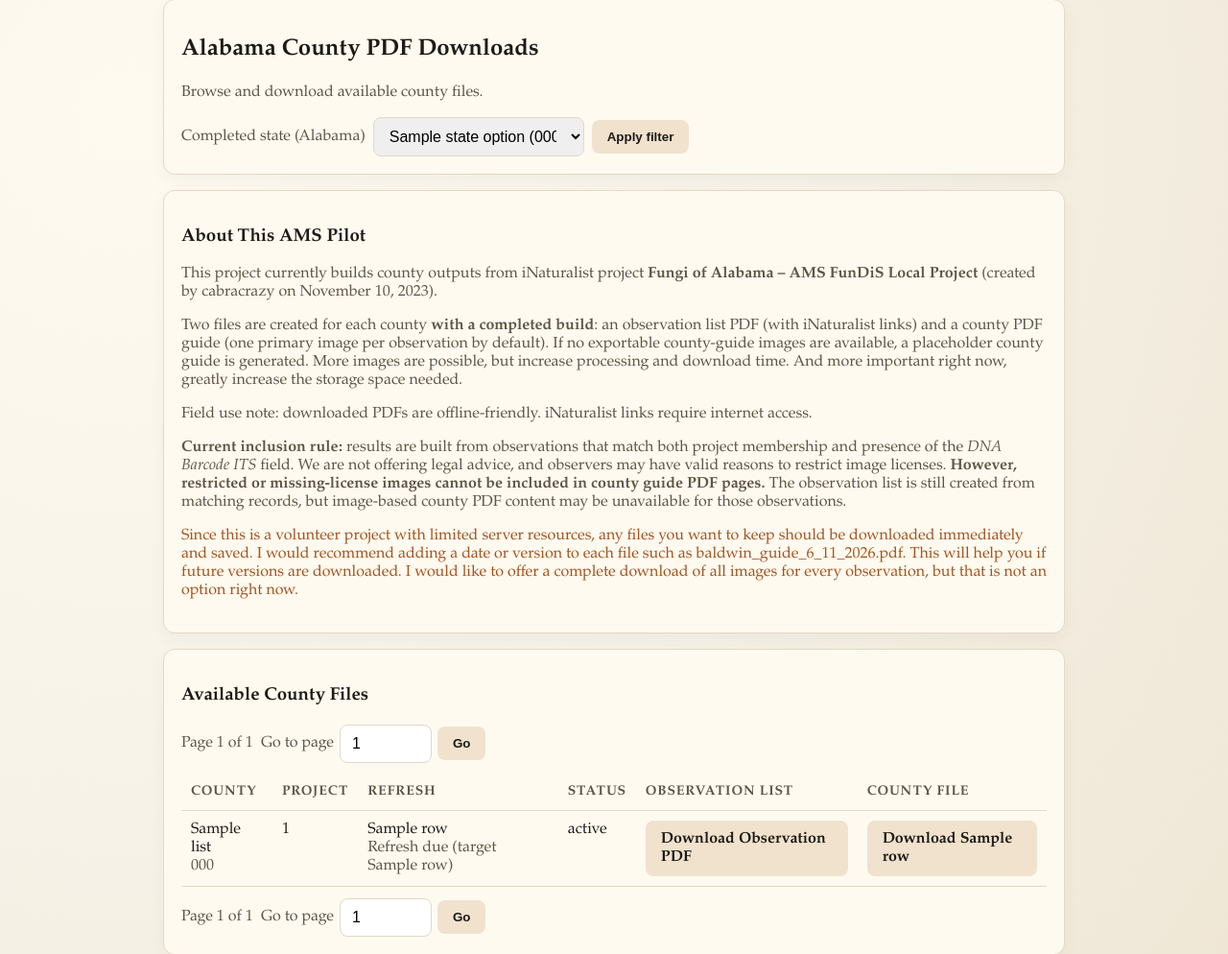
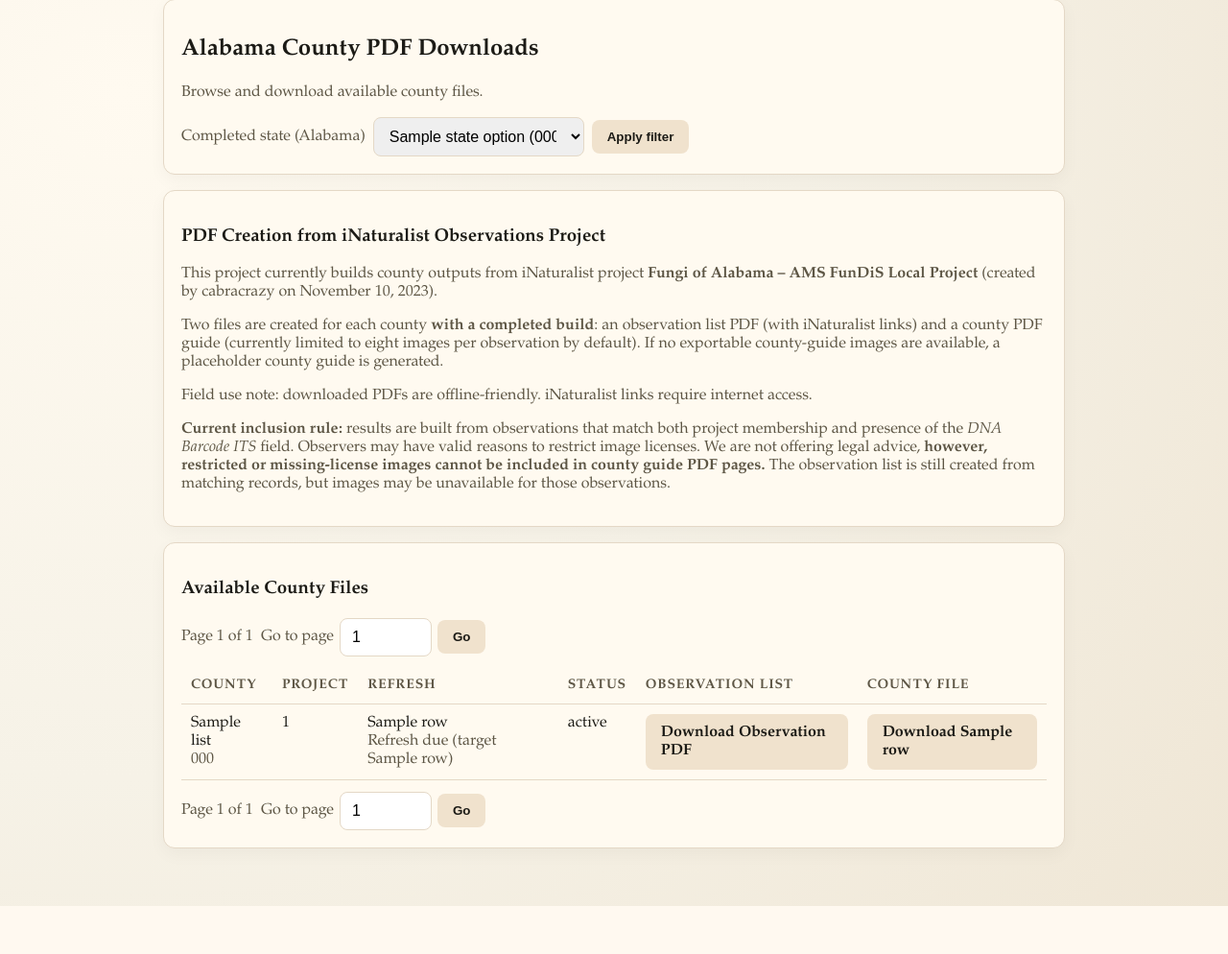
Before and after one commit to mrdbidwill/mydnaobv, a Python web app: template app/templates/index.html in a window 1280 px wide. Shown: the part 116-1110 px from the top of the page at 96% size. After the commit the page ends 1060 px from the top, so only its background shows below. Run offline with Jinja, Linux system fonts and the light colour scheme; the template is opened without the code that fills it: most values are stand-ins (such as "Sample title", 1, 10 or a date in 2020).

Commit message:
Minor text edits to project description at this time

```diff
--- a/app/templates/index.html
+++ b/app/templates/index.html
@@ -20,12 +20,11 @@
     </div>
 
     <div class="card">
-      <h3>About This AMS Pilot</h3>
+      <h3>PDF Creation from iNaturalist Observations Project</h3>
       <p class="muted">This project currently builds county outputs from iNaturalist project <strong>Fungi of Alabama – AMS FunDiS Local Project</strong> (created by cabracrazy on November 10, 2023).</p>
-      <p class="muted">Two files are created for each county <strong>with a completed build</strong>: an observation list PDF (with iNaturalist links) and a county PDF guide (one primary image per observation by default). If no exportable county-guide images are available, a placeholder county guide is generated. More images are possible, but increase processing and download time. And more important right now, greatly increase the storage space needed.</p>
+      <p class="muted">Two files are created for each county <strong>with a completed build</strong>: an observation list PDF (with iNaturalist links) and a county PDF guide (currently limited to eight images per observation by default). If no exportable county-guide images are available, a placeholder county guide is generated.</p>
       <p class="muted">Field use note: downloaded PDFs are offline-friendly. iNaturalist links require internet access.</p>
-      <p class="muted"><strong>Current inclusion rule:</strong> results are built from observations that match both project membership and presence of the <em>DNA Barcode ITS</em> field. We are not offering legal advice, and observers may have valid reasons to restrict image licenses. <strong>However, restricted or missing-license images cannot be included in county guide PDF pages.</strong> The observation list is still created from matching records, but image-based county PDF content may be unavailable for those observations.</p>
-      <p class="muted" style="color: #a3541d;">Since this is a volunteer project with limited server resources, any files you want to keep should be downloaded immediately and saved. I would recommend adding a date or version to each file such as baldwin_guide_6_11_2026.pdf. This will help you if future versions are downloaded. I would like to offer a complete download of all images for every observation, but that is not an option right now.</p>
+      <p class="muted"><strong>Current inclusion rule:</strong> results are built from observations that match both project membership and presence of the <em>DNA Barcode ITS</em> field. Observers may have valid reasons to restrict image licenses. We are not offering legal advice,  <strong>however, restricted or missing-license images cannot be included in county guide PDF pages.</strong> The observation list is still created from matching records, but images may be unavailable for those observations.</p>
     </div>
 
     <div class="card">
```
